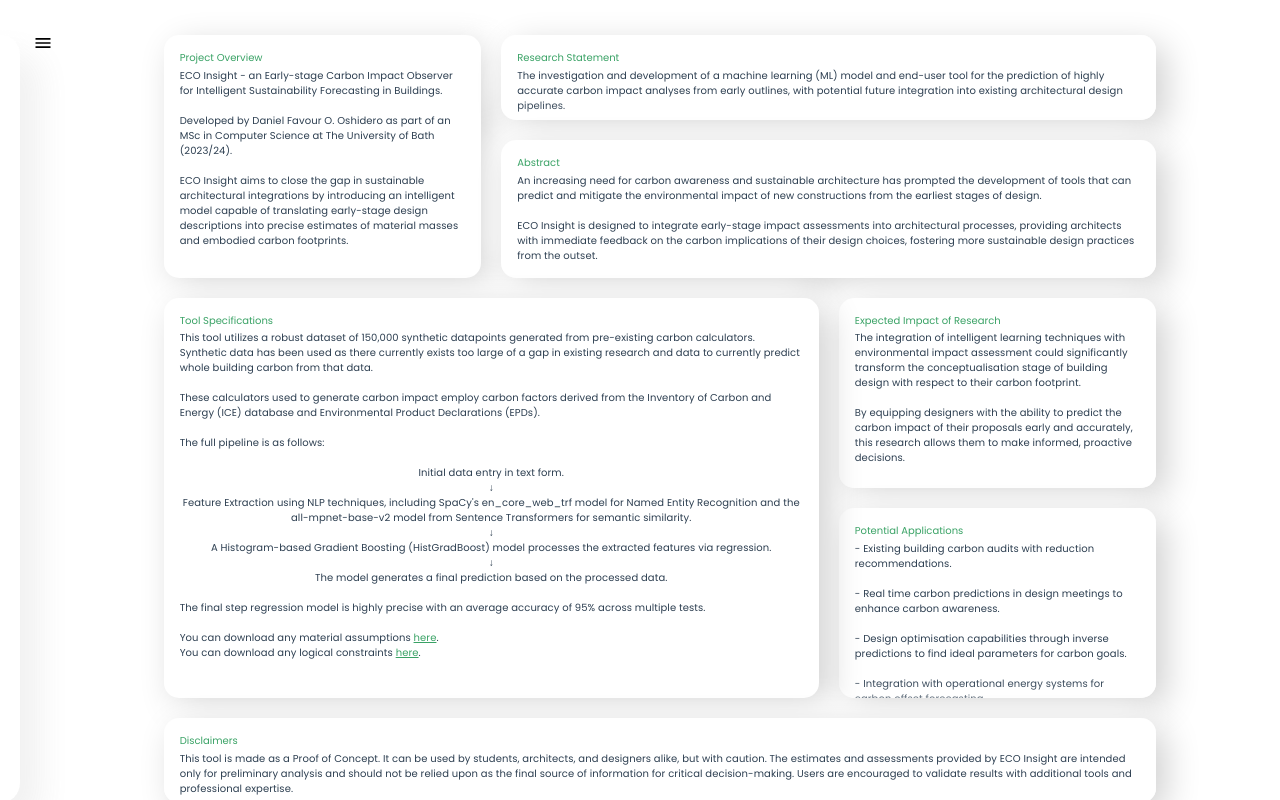
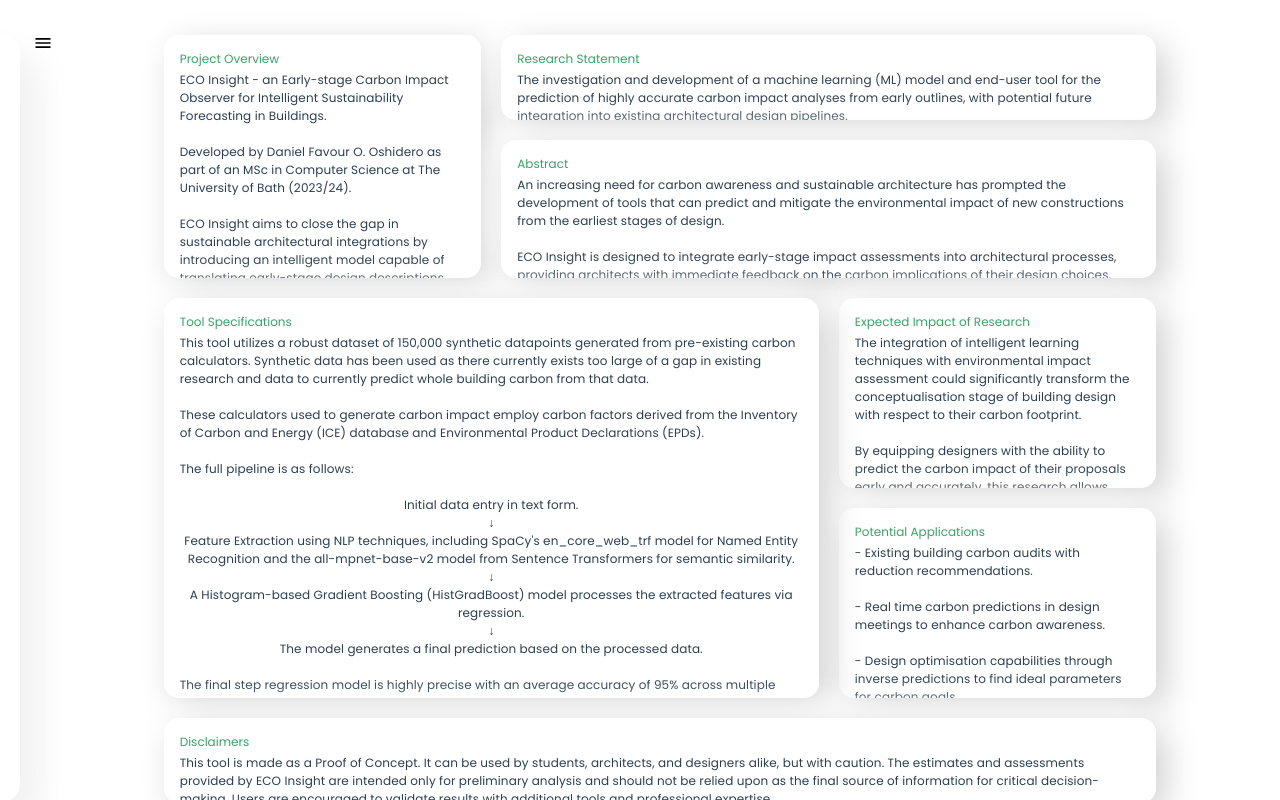
Before and after one commit to dfoshidero/EarlyStageCarbonObserver_Website, a React (Create React App) app: page /support in a window 1280 px wide. Built offline with nearby package versions, Linux system fonts and the light colour scheme.

Commit message:
FONT SIZE UPDATES

```diff
--- a/src/pages/Support/SupportPage.scss
+++ b/src/pages/Support/SupportPage.scss
@@ -59,7 +59,7 @@ overflow-y: scroll !important;
 }
 
 .about-card .MuiTypography-root {
-  font-size: 10px; /* Base font size */
+  font-size: 12px; /* Base font size */
   color: #2c3e50;
   font-family: "Poppins", sans-serif !important;
 }
@@ -69,11 +69,6 @@ h5 {
 }
 
 
-@media (min-width: 996px) and (min-height: 996px) {
-  .about-card .MuiTypography-root {
-    font-size: 12px;
-  }
-}
 @media (min-width: 1200px) and (min-height: 1200px) {
   .about-card .MuiTypography-root {
     font-size: 14px;
```
